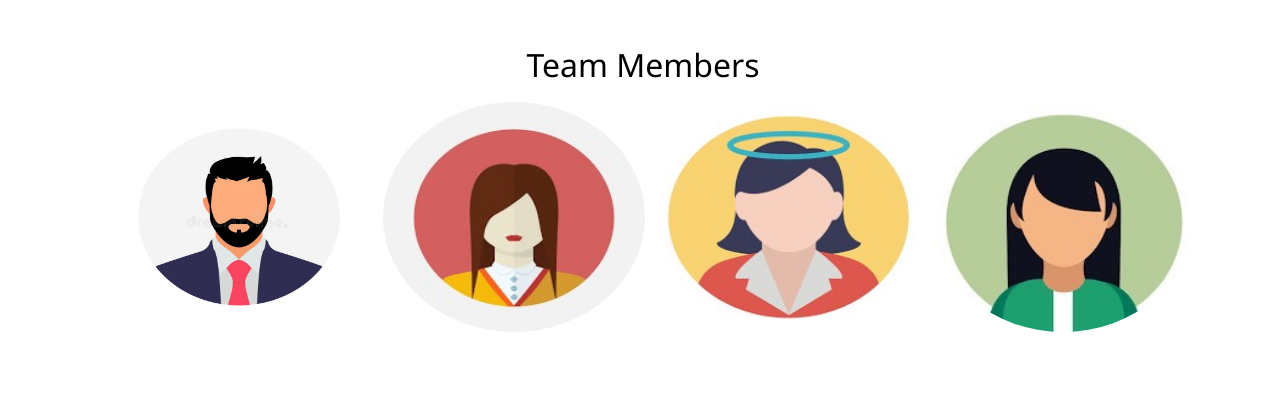
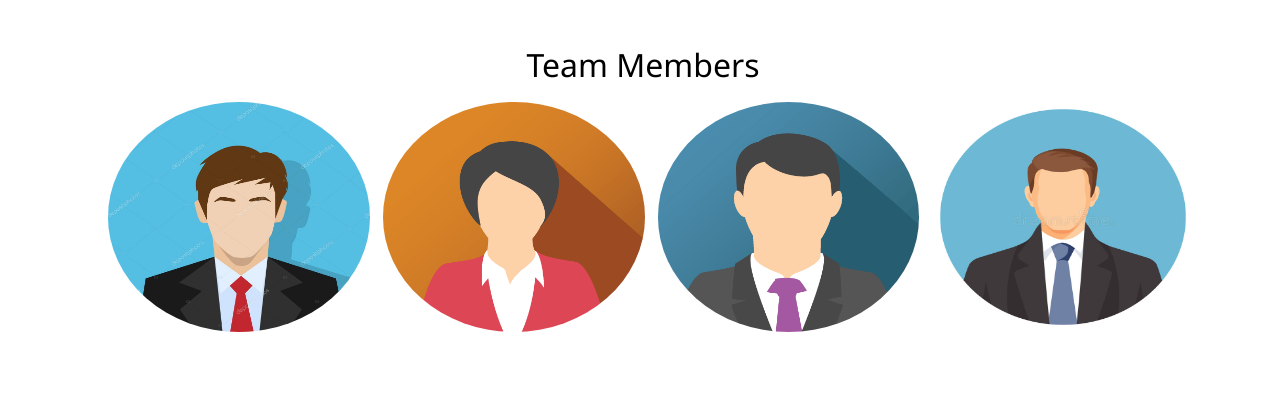
Before and after one commit to PawanPandey007/Practical-8, a plain HTML site: page index.html in a window 1280 px wide. Shown: the part 780-1196 px from the top of the page. Drawn offline with nearby package versions, Linux system fonts and the light colour scheme.

Commit message:
Update index.html

```diff
--- a/index.html
+++ b/index.html
@@ -26,10 +26,10 @@
         <div class="team" id="Team">
             <h1 style="justify-content: center;text-align: center; margin-top: 25px; font-size: xx-large;">Team Members</h1>
             <div class="pic">
-                <img class="cirpic" src="./assests/businessman-icon-vector-male-avatar-profile-image-profile-businessman-icon-vector-male-avatar-profile-image-182095609.jpg" alt="">
-                <img class="cirpic" src="./assests/femalenew.jpg" alt="">
-                <img class="cirpic" src="./assests/femalenew1.jpg" alt="">
-                <img class="cirpic" src="./assests/femalenew3.jpg" alt="">
+                <img class="cirpic" src="./assests/business-man.jpg" alt="">
+                <img class="cirpic" src="./assests/female.png" alt="">
+                <img class="cirpic" src="./assests/male.png" alt="">
+                <img class="cirpic" src="./assests/suit-man.jpg" alt="">
             </div>
         </div>
         <br/>
```
